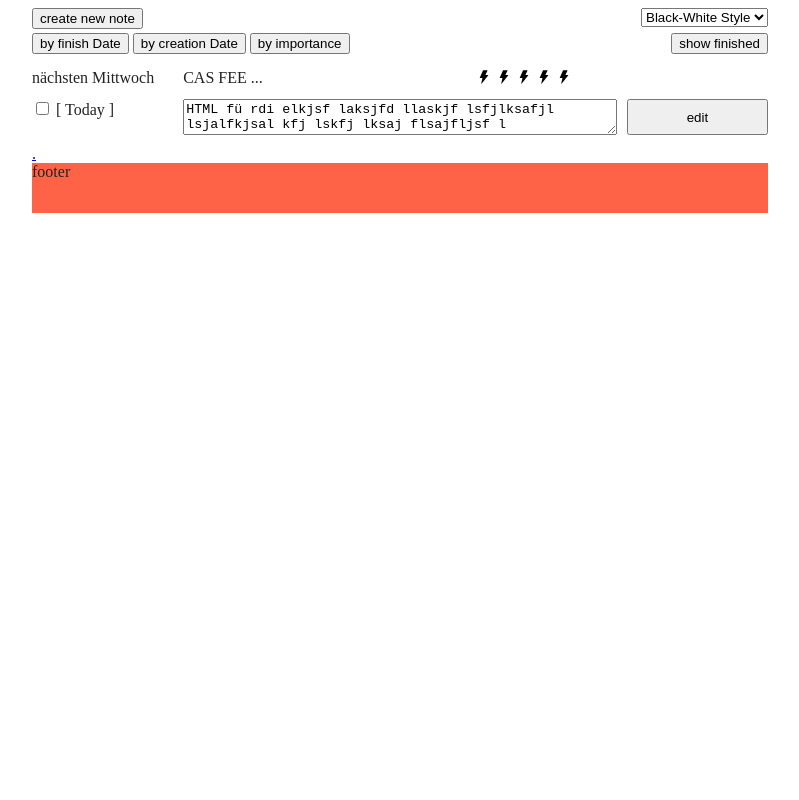
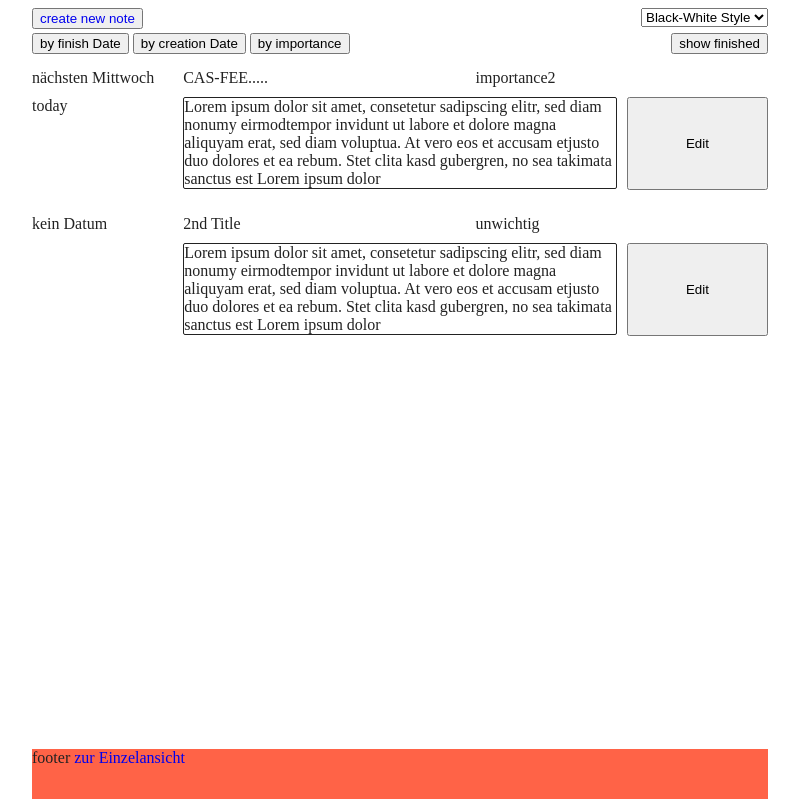
Before and after one commit to giacomooo/CASFEE, a plain HTML site: page public/index.html in a window 1280 px wide. Shown: the whole page, without its empty margins (60-859 px from the left). Drawn offline with nearby package versions, Linux system fonts and the light colour scheme.

Commit message:
Zwischenstand

```diff
--- a/public/index.html
+++ b/public/index.html
@@ -13,12 +13,12 @@
 
 
 <body>
-
+    <div id="#root"></div>
 <header>
     <form>
         <div class="header-content">
             <div class="header-content-c11">
-                <button type="button" id="btnAddNote"> create new note</button>
+                <button type="button" id="btnAddNote"><a href="./note/index.html">create new note</a></button>
             </div>
 
             <div class="header-content-c12">
@@ -29,9 +29,9 @@
             </div>
 
             <div class="header-content-sort">
-                <button type="button" id="btnSort" value="finished">by finish Date</button>
-                <button type="button" id="btnSort" value="created">by creation Date</button>
-                <button type="button" id="btnSort" value="importance">by importance</button>
+                <button type="button" id="btnSortFinished" onclick="refreshNotes('finished')" value="finished">by finish Date</button>
+                <button type="button" id="btnSortCreated" value="created">by creation Date</button>
+                <button type="button" id="btnSortImportance" value="importance">by importance</button>
             </div>
 
             <div class="header-content-filter">
@@ -42,8 +42,8 @@
 </header>
 
 <main>
-    <div class="entries">
-        <label class="col1">nächsten Mittwoch</label>
+    <div id="entriesId">
+        <!-- <label class="col1">nächsten Mittwoch</label>
 
         <label class="col2">CAS FEE ...</label>
         <div class="col3">
@@ -59,8 +59,7 @@
         </div>
         <textarea
                 class="col2x">HTML fü rdi elkjsf laksjfd llaskjf lsfjlksafjl lsjalfkjsal kfj lskfj lksaj flsajfljsf l</textarea>
-        <button type="button" id="btnUpdate" class="col4">edit</button>
-        <a href="./note/index.html">.</a>
+        <button type="button" id="btnUpdate" class="col4">edit</button> -->
 
         <!--        <li>-->
         <!--            <label>{{dueDate}}</label>-->
@@ -74,7 +73,8 @@
 </main>
 
 <footer>
-    footer
+    footer        <a href="./note/index.html">zur Einzelansicht</a>
+
 </footer>
 </body>
 
--- a/public/note/note.css
+++ b/public/note/note.css
@@ -11,6 +11,10 @@ html {
 body {
     width: 80%;
     margin: auto;
+}
+
+.formWrapper {
+    min-height: calc(100vh - 100px);
 }
 
 .formGrid {
--- a/public/scripts/index.js
+++ b/public/scripts/index.js
@@ -1,25 +1,129 @@
-// Controller
+/* eslint-disable no-console */
 
-/* eslint-disable no-console */
-const btnTheme = document.getElementById('btnTheme');
-const btnAddNote = document.getElementById('btnAddNote');
-const btnShowFinished = document.getElementById('btnShowFinished');
-const btnSort = document.getElementById('btnSort');
+// eslint-disable-next-line max-classes-per-file
+class NotesController {
+  constructor(notesModel, notesView) {
+    this.notesModel = notesModel;
+    this.notesView = notesView;
 
-btnTheme.addEventListener('click', () => {
-  console.log(btnTheme.options[btnTheme.selectedIndex].value);
-  document.body.classList.toggle(btnTheme.options[btnTheme.selectedIndex].value);
-  // document.body.classList.toggle('dark-theme');
-});
+    this.onNoteListChanged(this.notesModel.notes);
+  }
 
-btnAddNote.addEventListener('click', () => {
-  console.log('addClicked');
-});
+  //   /* eslint-disable no-console */
+  //   const btnTheme = document.getElementById('btnTheme');
+  //   const btnAddNote = document.getElementById('btnAddNote');
+  //   const btnShowFinished = document.getElementById('btnShowFinished');
+  //   const btnSort = document.getElementById('btnSort');
 
-btnShowFinished.addEventListener('click', () => {
-  console.log('ShowFinishedClicked');
-});
+  //   btnTheme.addEventListener('click', () => {
+  //     console.log(btnTheme.options[btnTheme.selectedIndex].value);
+  //     document.body.classList.toggle(btnTheme.options[btnTheme.selectedIndex].value);
+  //     // document.body.classList.toggle('dark-theme');
+  //   });
 
-btnSort.addEventListener('click', () => {
-  console.log('sort', btnSort.value);
-});
+  // btnAddNote.addEventListener('click', () => {
+  //   console.log('addClicked');
+  // });
+
+  // btnShowFinished.addEventListener('click', () => {
+  //   console.log('ShowFinishedClicked');
+  // });
+
+  // btnSort.addEventListener('click', () => {
+  //   console.log('sort', btnSort.value);
+  // });
+  //
+
+  onNoteListChanged(notes) {
+    this.notesView.refreshNotes(notes);
+  }
+}
+
+class NotesModel {
+  constructor() {
+    this.description = 'Lorem ipsum dolor sit amet, consetetur sadipscing elitr, sed diam nonumy eirmod'
+      + 'tempor invidunt ut labore et dolore magna aliquyam erat, sed diam voluptua. At vero eos et accusam et'
+      + 'justo duo dolores et ea rebum. Stet clita kasd gubergren, no sea takimata sanctus est Lorem ipsum dolor';
+    this.notes = [];
+    this.addNote('CAS-FEE.....', 'nächsten Mittwoch', this.description, 'importance2', 'today');
+    this.addNote('2nd Title', 'kein Datum', this.description, 'unwichtig', undefined);
+    // console.log(this.notes);
+  }
+
+  addNote(title, dueDate, description, importance, finishedAt) {
+    const note = {
+      id: 1,
+      title,
+      dueDate,
+      description,
+      importance,
+      finishedAt,
+    };
+    this.notes.push(note);
+  }
+}
+
+class NotesView {
+  constructor() {
+    this.app = this.getElement('#entriesId');
+
+    this.notesList = this.createElement('div', 'entries');
+
+    this.app.append(this.notesList);
+    // get _noteTitel() {
+    //   return this.title.value;
+    // }
+
+    // _resetInput() {
+    //   this.title.value = '';
+    // }
+  }
+
+  createElement(tag, className) {
+    // console.log(className);
+    this.className = className;
+    const element = document.createElement(tag);
+    if (className) element.classList.add(this.className);
+
+    return element;
+  }
+
+  getElement(selector) {
+    //    console.log(selector, this.document);
+    this.selector = selector;
+    const element = document.querySelector(this.selector);
+    return element;
+  }
+
+  refreshNotes(notes) {
+    // console.log('?', notes);
+    notes.forEach((note) => {
+      const dueDate = this.createElement('div', 'col1');
+      dueDate.textContent = note.dueDate;
+      this.notesList.append(dueDate);
+
+      const title = this.createElement('div', 'col2');
+      title.textContent = note.title;
+      this.notesList.append(title);
+
+      const importance = this.createElement('div', 'col3');
+      importance.textContent = note.importance;
+      this.notesList.append(importance);
+
+      const finishedAt = this.createElement('div', 'col1');
+      finishedAt.textContent = note.finishedAt;
+      this.notesList.append(finishedAt);
+
+      const description = this.createElement('div', 'col2x');
+      description.textContent = note.description;
+      this.notesList.append(description);
+
+      const btnUpdate = this.createElement('button', 'col4');
+      btnUpdate.textContent = 'Edit';
+      this.notesList.append(btnUpdate);
+    });
+  }
+}
+
+// eslint-disable-next-line no-unused-vars
+const app = new NotesController(new NotesModel(), new NotesView());
--- a/public/styles/index.css
+++ b/public/styles/index.css
@@ -81,11 +81,14 @@ header {
 
 .col2x {
     grid-column: 2 / span 2;
+    border-style: solid;
+    border-radius: 2px;
+    border-width: 1px;
+    margin-bottom: 16px;
 }
 
 .col2 {
     grid-column: 2 / span 1;
-
     /* background-color: hotpink; */
 }
 
@@ -97,14 +100,18 @@ header {
 
 .col4 {
     grid-column: 4 / span 1;
-
+margin-bottom: 15px;
     /* background-color: cadetblue; */
 }
 
 main {
     flex: 1 0 100%;
+    min-height: calc(100vh - 120px)
+    /* background-color: rgba(176, 231, 203, 0.877); */
+}
 
-    /* background-color: rgba(176, 231, 203, 0.877); */
+a {
+    text-decoration: none;
 }
 
 footer {
```
Also changed, not shown: public/note/index.html (+13 -7 lines).
